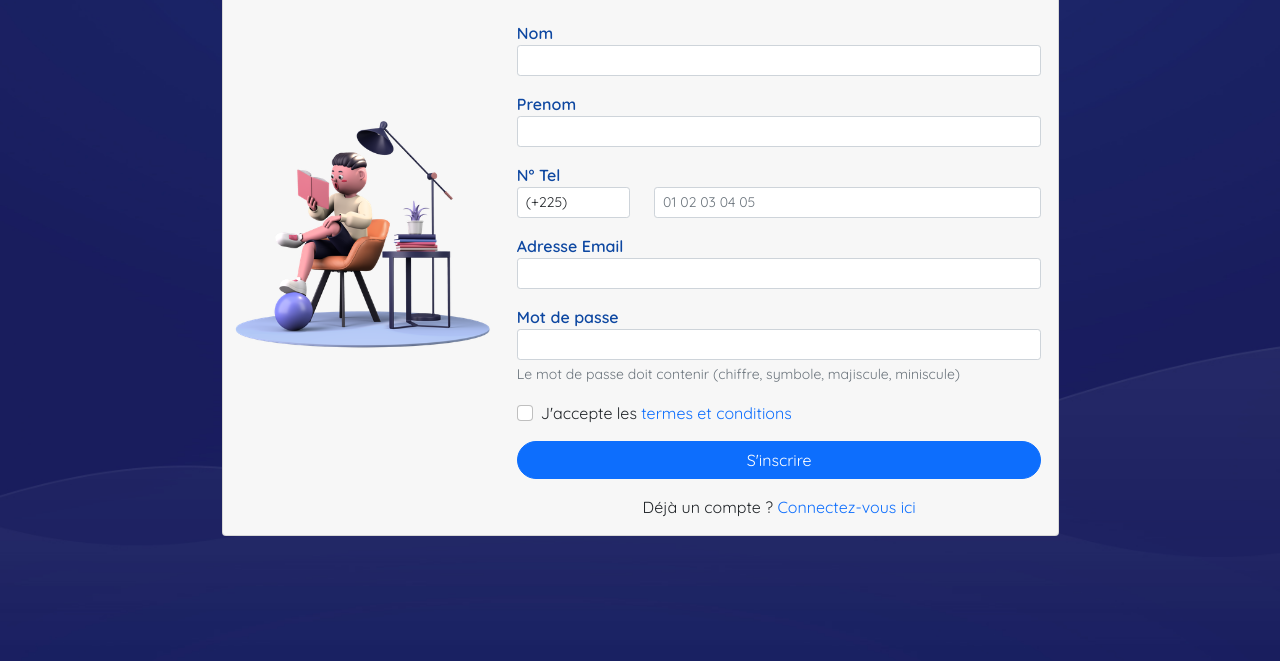
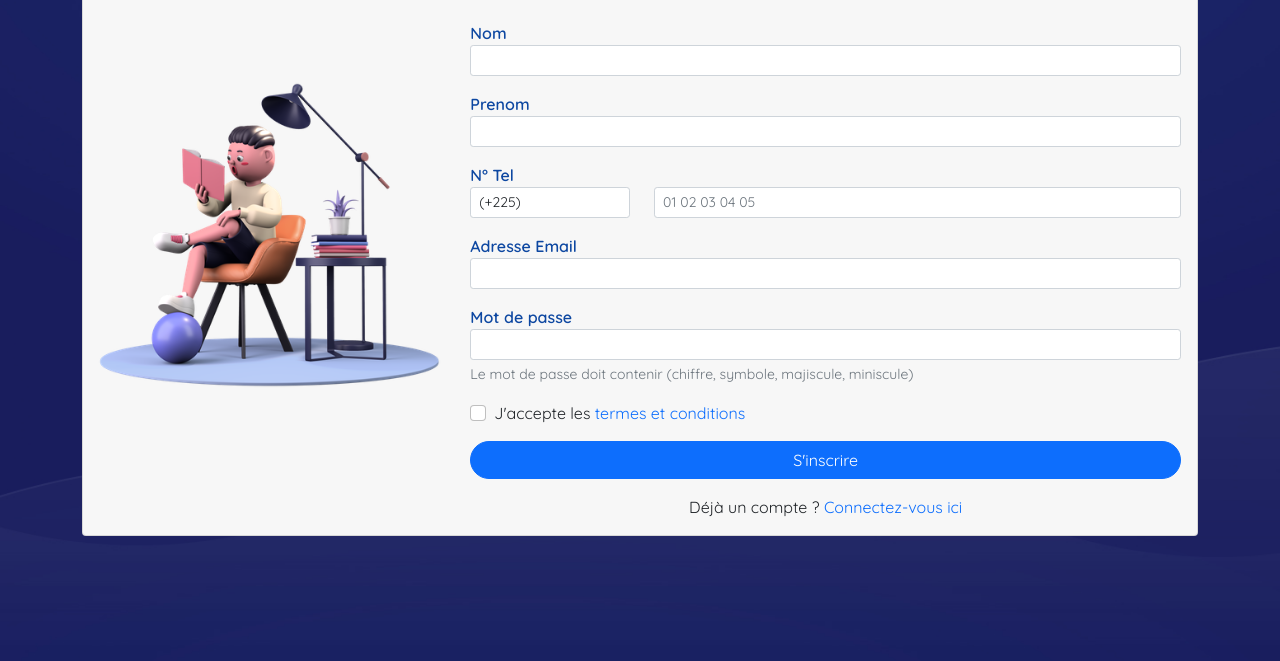
Before and after one commit to kgofweb/site, a plain HTML site: page signup.html in a window 1280 px wide. Shown: the part 139-800 px from the top of the page. Drawn offline with nearby package versions, Linux system fonts and the light colour scheme.

Commit message:
Update signup.html

```diff
--- a/signup.html
+++ b/signup.html
@@ -23,7 +23,7 @@
       </div>
 
       <!-- Form -->
-      <div class="card mt-4 mb-3 w-75 mx-auto">
+      <div class="card mt-4 mb-3">
         <div class="row g-0">
           <div class="col-md-4 my-auto img">
             <img src="./img/signup/ill-9.webp" class="img-fluid rounded-start" alt="ChapMoney">
```
